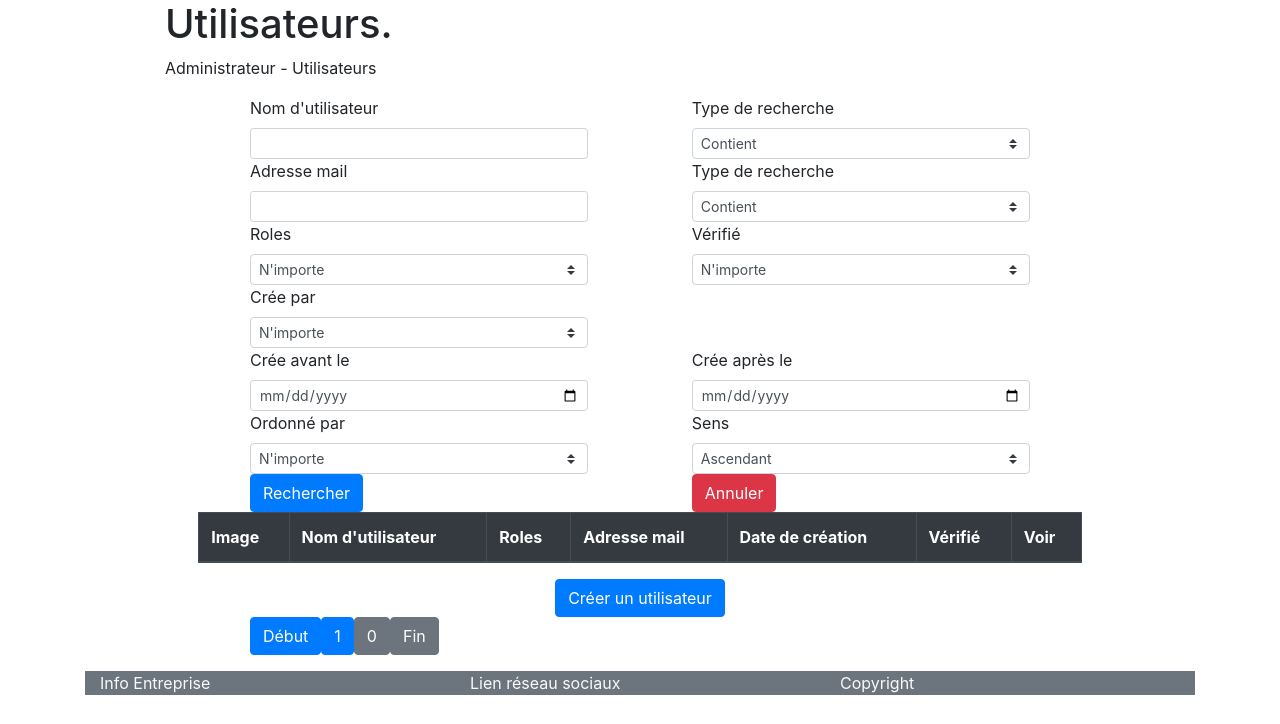
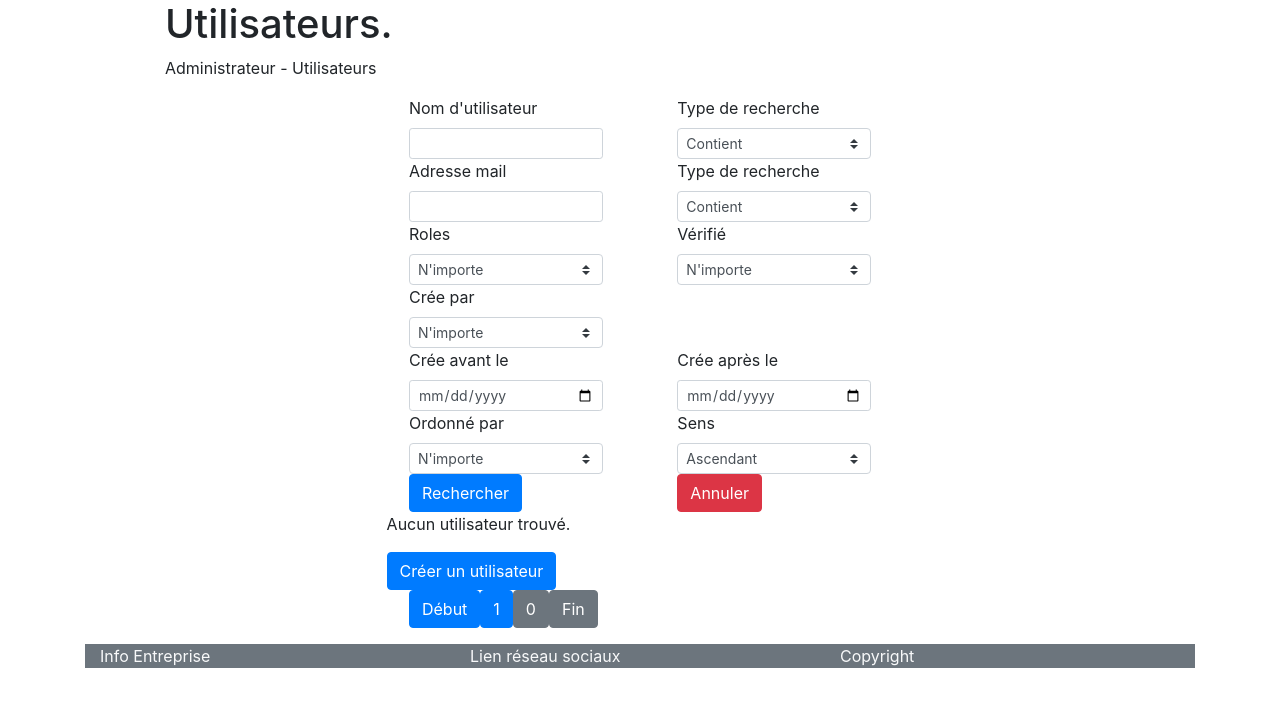
Before and after one commit to savoy002/site_marchand, a Symfony app: template templates/admin/users/users.html.twig in a window 1280 px wide. Shown: the part 76-800 px from the top of the page. Run offline with Twig, Linux system fonts and the light colour scheme; the template is opened without the code that fills it, so the values that code supplies are empty; some libraries are stand-ins or nearby versions.

Commit message:
Amélioration de la partie visuel du site, mais les pages réactifs ne sont toujours pas fonctionnelles.

```diff
--- a/templates/admin/users/users.html.twig
+++ b/templates/admin/users/users.html.twig
@@ -18,7 +18,7 @@
 
 		<div class="row  justify-content-center ">
 
-			<form class="form" action="{{ path("users") }}" method="post">
+			<form class="form " action="{{ path("users") }}" method="post">
 
 				{% if errors is not empty %}
 					<ul>
@@ -32,12 +32,12 @@
 
 				<input hidden="hidden" name="research" value="research">
 				<div class="row form-div justify-content-around">
-					<div class="col-5">
+					<div class="col-5 col-xs-12">
 						<label for="usersname">Nom d'utilisateur</label>
 						<input class="form-control form-control-sm" name="username" type="text"
 							{{ (request.username is defined)?('value=' ~ request.username ) }}>
 					</div>
-					<div class="col-5">
+					<div class="col-5 col-xs-12">
 						<label for="type_research_username">Type de recherche</label>
 						<select class="custom-select custom-select-sm" name="type_research_username">
 							<option value="contain"
@@ -52,12 +52,12 @@
 					</div>
 				</div>
 				<div class="row form-div justify-content-around">
-					<div class="col-5">
+					<div class="col-5 col-xs-12">
 						<label for="email">Adresse mail</label>
 						<input class="form-control form-control-sm" name="email" type="text"
 							{{ (request.email is defined)?('value=' ~ request.email ) }} >
 					</div>
-					<div class="col-5">
+					<div class="col-5 col-xs-12">
 						<label for="type_research_email">Type de recherche</label>
 						<select class="custom-select custom-select-sm" name="type_research_email">
 							<option value="contain"
@@ -72,7 +72,7 @@
 					</div>
 				</div>
 				<div class="row form-div justify-content-around">
-					<div class="col-5">
+					<div class="col-5 col-xs-12">
 						<label for="roles">Roles</label>
 						<select class="custom-select custom-select-sm" name="roles">
 							<option value="">N'importe</option>
@@ -84,7 +84,7 @@
 							</option>
 						</select>
 					</div>
-					<div class="col-5">
+					<div class="col-5 col-xs-12">
 						<label for="valid">Vérifié</label>
 						<select class="custom-select custom-select-sm" name="valid">
 							<option value="">N'importe</option>
@@ -98,7 +98,7 @@
 					</div>
 				</div>
 				<div class="row form-div justify-content-around">
-					<div class="col-5">
+					<div class="col-5 col-xs-12">
 						<label for="createdBy">Crée par</label>
 						<select class="custom-select custom-select-sm" name="createdBy">
 							<option value="">N'importe</option>
@@ -110,22 +110,22 @@
 							</option>
 						</select>
 					</div>
-					<div class="col-5"></div>
+					<div class="col-5 col-xs-12"></div>
 				</div>
 				<div class="row form-div justify-content-around">
-					<div class="col-5">
+					<div class="col-5 col-xs-12">
 						<label for="createdBefore">Crée avant le </label>
 						<input class="form-control form-control-sm" name="createdBefore" type="date"
 							{{ (request.createdBefore is defined)?('value=' ~ request.createdBefore ) }} >
 					</div>
-					<div class="col-5">
+					<div class="col-5 col-xs-12">
 						<label for="createdAfter">Crée après le </label>
 						<input class="form-control form-control-sm" name="createdAfter" type="date"
 							{{ (request.createdAfter is defined)?('value=' ~ request.createdAfter ) }} >
 					</div>
 				</div>
 				<div class="row justify-content-around form-div">
-					<div class="col-5">
+					<div class="col-5 col-xs-12">
 						<label for="orderBy_sortBy">Ordonné par</label>
 						<select class="custom-select custom-select-sm" name="orderBy_sortBy">
 							<option value="">N'importe</option>
@@ -146,7 +146,7 @@
 							</option>
 						</select>
 					</div>
-					<div class="col-5">
+					<div class="col-5 col-xs-12">
 						<label for="orderBy_sortDir">Sens</label>
 						<select class="custom-select custom-select-sm" name="orderBy_sortDir">
 							<option value="ASC" {{ (request.orderBy_sortDir is defined)?((request.orderBy_sortDir == 'ASC')? ('selected') ) }}>
@@ -168,6 +168,8 @@
 				{# Début des résultats de recherches #}
 
 				<div class="row justify-content-center">
+					{% if users|length > 0 %}
+						<div class="row">
 							<table class="table table-bordered">
 								<thead class="thead-dark">
 									<tr>
@@ -199,7 +201,14 @@
 									{% endfor %}
 								</tbody>
 							</table>
-					<div>
+						</div>
+						<div class="w-100"></div>
+					{% else %}
+						<div class="col-12 justify-content-center">
+							<p>Aucun utilisateur trouvé.</p>
+						</div>
+					{% endif %}
+					<div class="{{ (users|length > 0)?('col offset-sm-1'):('col-12') }}">
 						<a href="{{ path("admin_create_user") }}" class="btn btn-primary">Créer un utilisateur</a>
 					</div>
 				</div>
@@ -208,7 +217,7 @@
 
 				{# Début des paginations #}
 
-				<div class="row justify-content-around">
+				<div class="row justify-content-around ">
 					<div class="col-5">
 						<nav aria-label="Page navigation example">
 						  <ul class="pagination">
--- a/templates/base_admin.html.twig
+++ b/templates/base_admin.html.twig
@@ -12,9 +12,9 @@
         	{% include('structure/admin/header.html.twig') %}
             {% block body %}{% endblock %}
 
-            {% block javascripts %}{% endblock %}
             {% include('structure/footer.html.twig') %}
         </div>
+        {% block javascripts %}{% endblock %}
         <script src="https://code.jquery.com/jquery-3.4.1.slim.min.js" integrity="sha384-J6qa4849blE2+poT4WnyKhv5vZF5SrPo0iEjwBvKU7imGFAV0wwj1yYfoRSJoZ+n" crossorigin="anonymous"></script>
         <script src="https://cdn.jsdelivr.net/npm/popper.js@1.16.0/dist/umd/popper.min.js" integrity="sha384-Q6E9RHvbIyZFJoft+2mJbHaEWldlvI9IOYy5n3zV9zzTtmI3UksdQRVvoxMfooAo" crossorigin="anonymous"></script>
         <script src="https://stackpath.bootstrapcdn.com/bootstrap/4.4.1/js/bootstrap.min.js" integrity="sha384-wfSDF2E50Y2D1uUdj0O3uMBJnjuUD4Ih7YwaYd1iqfktj0Uod8GCExl3Og8ifwB6" crossorigin="anonymous"></script>
```
Also changed, not shown: public/build/app.css (added), public/build/app.js (added), public/img/uploads/User/photo_personnelle-5e99bd2ed8ee4.jpeg (deleted), 1 other file. Lines whose indentation alone changed are shown as unchanged.
